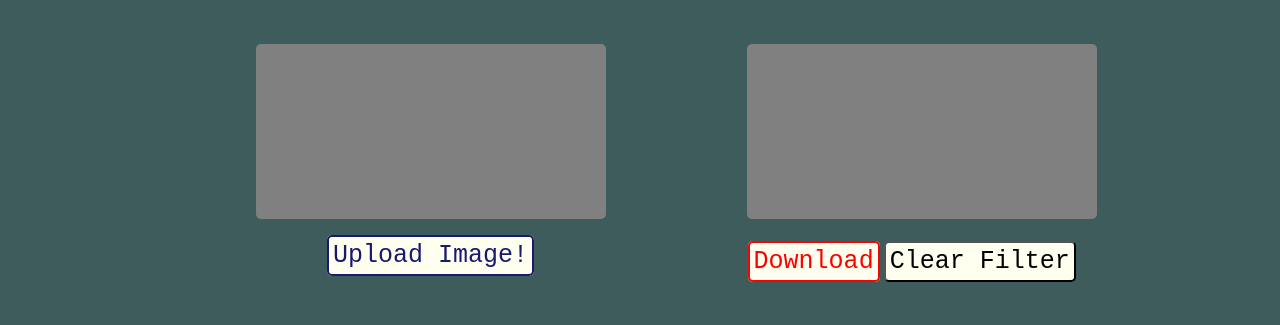
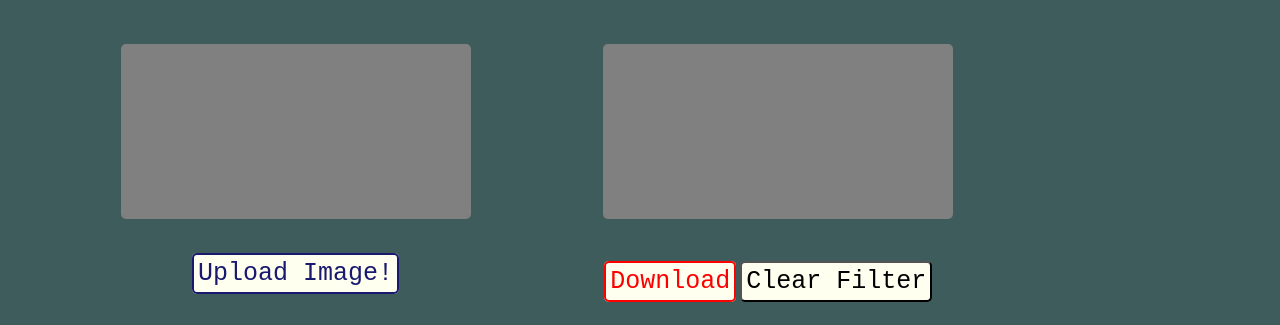
Before and after one commit to hsnice16/filterImage, a plain HTML site: page index.html in a window 1280 px wide. Shown: the part 135-460 px from the top of the page. Drawn offline with Linux system fonts and the light colour scheme.

Commit message:
changed structure prop.

```diff
--- a/style.scss
+++ b/style.scss
@@ -58,10 +58,9 @@ body {
 
 .canvas_class {
     text-align: center;
-    margin-left: 18%;
-    margin-right: -10%;
-    margin-bottom: 5px;
+    margin-left: 1%;
     padding: 20px;
+    padding-left: 100px;
 }
 
 canvas {
@@ -112,6 +111,7 @@ button{
     @extend %common;
     cursor: pointer;
     margin-right: 20px;
+    margin-top: 20px;
 }
 
 #negative{
```
Also changed, not shown: index.html (+1 -1 lines), style.css, 1 other file.
